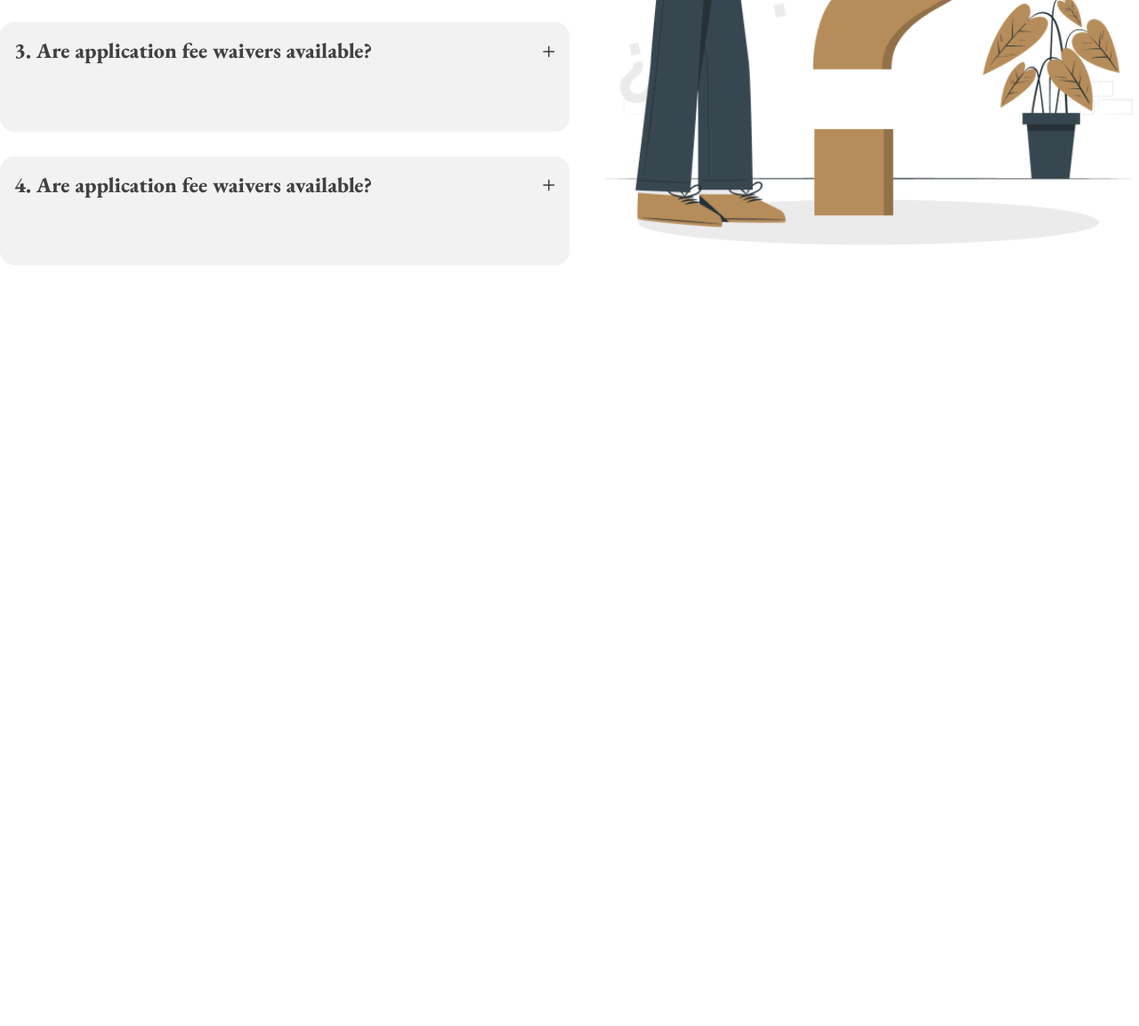
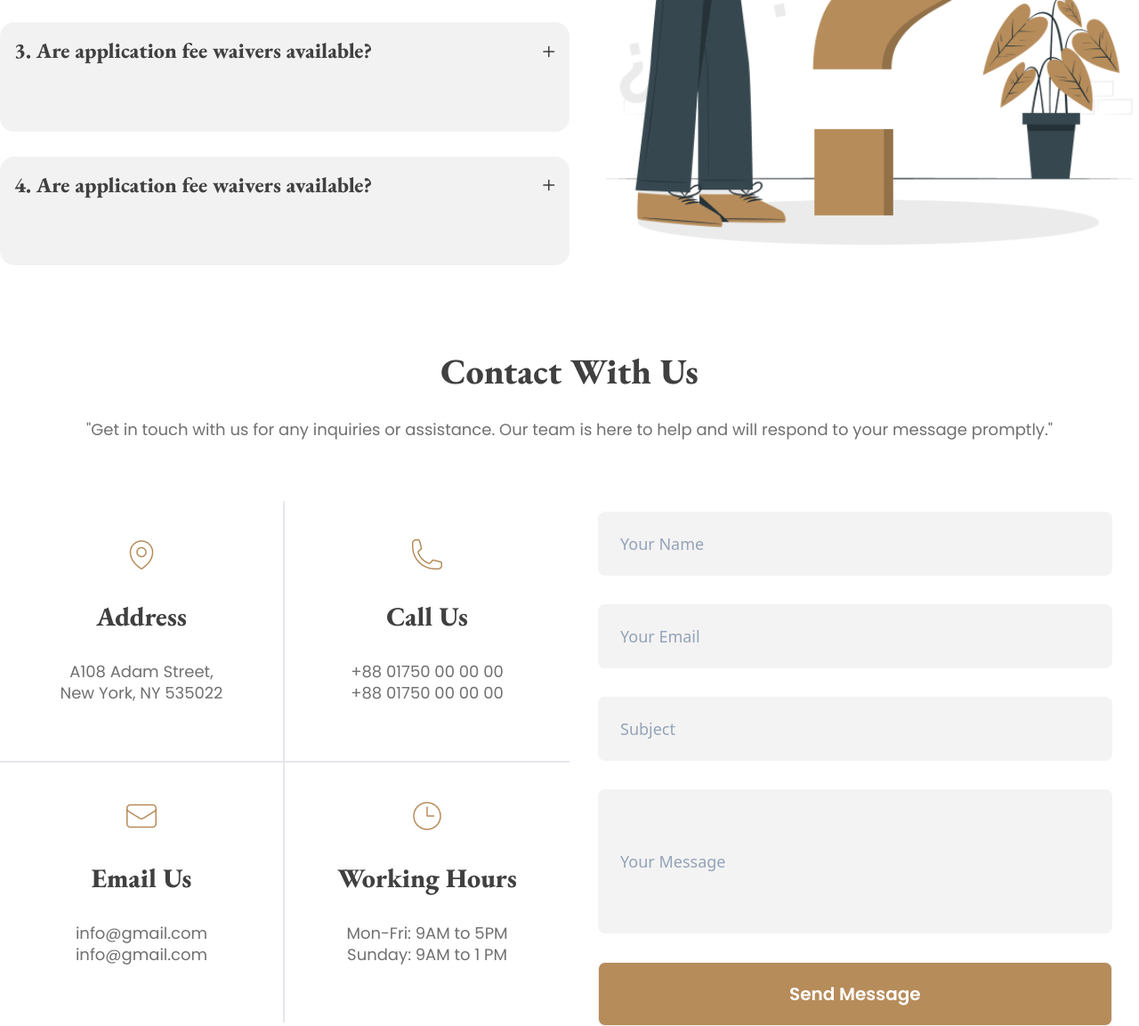
Before and after one commit to nazmul-devil/legal-solution-daisyUI, a plain HTML site: page index.html in a window 1280 px wide. Shown: the part 3314-4467 px from the top of the page at 89% size. Before the commit the page ends 3612 px from the top, so only its background shows below. Drawn offline with nearby package versions, Linux system fonts and the light colour scheme.

Commit message:
added-support-section

```diff
--- a/index.html
+++ b/index.html
@@ -532,9 +532,11 @@
 
         <section class="container mx auto flex items-center justify-center flex-col">
 
-            <h1 class="mt-14 lg:mt-28 mb-3 lg:mb-6 eb-garamond font-extrabold text-[2.5rem] text-[#414040] text-center">Frequently Asked Any
+            <h1 class="mt-14 lg:mt-28 mb-3 lg:mb-6 eb-garamond font-extrabold text-[2.5rem] text-[#414040] text-center">
+                Frequently Asked Any
                 Questions</h1>
-            <p class="poppins mb-6 lg:mb-16 font-normal text-lg leading-6 text-[#707070] text-center">"Find answers to common
+            <p class="poppins mb-6 lg:mb-16 font-normal text-lg leading-6 text-[#707070] text-center">"Find answers to
+                common
                 questions about our legal services. If you need more information, feel free to contact us."</p>
 
             <div class="grid grid-cols-1 cols lg:grid-cols-2 justify-center items-center  space-x-8">
@@ -591,6 +593,95 @@
 
         </section>
 
+
+
+        <!-- support section -->
+
+
+        <section class="container mx-auto">
+            <h1 class="mt-14 lg:mt-28 mb-3 lg:mb-6 eb-garamond font-extrabold text-[2.5rem] text-[#414040] text-center">
+                Contact With Us</h1>
+            <p class="poppins mb-6 lg:mb-16 font-normal text-lg leading-6 text-[#707070] text-center">"Get in touch with us for any inquiries or assistance. Our team is here to help and will respond to your message promptly."</p>
+
+
+            <div class="grid grid-cols-1 lg:grid-cols-2 lg:space-x-8 justify-center items-center">
+
+                <!-- card -->
+                <div class="space-y-0 grid grid-cols-1 gap-y-3 lg:grid-cols-2 lg:gap-y-0 justify-center items-center">
+                    <!-- card 1 -->
+                    <div class="card rounded-lg border-2 lg:border-t-0 lg:border-r-1 lg:border-b-1 lg:border-l-0 lg:rounded-none bg-base-100 max-w-[95%] lg:max-w-[100%]">
+                        <figure class="px-10 pt-10">
+                            <img src="images/location.png" alt="business law" />
+                        </figure>
+                        <div class="card-body items-center text-center">
+                            <h2 class="eb-garamond mb-6 font-extrabold text-3xl text-[#414040]">Address</h2>
+                            <p class="poppins mb-8 text-lg font-normal leading-6 text-[#707070]">A108 Adam Street,<br>
+                                New York, NY 535022</p>
+                        </div>
+                    </div>
+                    <!-- card 2 -->
+                    <div class="card rounded-lg border-2 bg-base-100 lg:border-t-0 lg:border-r-0 lg:border-l-0 lg:border-b-1 lg:rounded-none max-w-[95%] lg:max-w-[100%]">
+                        <figure class="px-10 pt-10">
+                            <img src="images/call.png" alt="business law" />
+                        </figure>
+                        <div class="card-body items-center text-center">
+                            <h2 class="eb-garamond mb-6 font-extrabold text-3xl text-[#414040]">Call Us</h2>
+                            <p class="poppins mb-8 text-lg font-normal leading-6 text-[#707070]">+88 01750 00 00 00 <br>
+                                +88 01750 00 00 00</p>
+
+                        </div>
+                    </div>
+                    <!-- card 3 -->
+                    <div class="card rounded-lg border-2 bg-base-100 lg:border-t-0 lg:border-b-0 lg:border-r-1 lg:border-l-0 lg:rounded-none max-w-[95%] lg:max-w-[100%]">
+                        <figure class="px-10 pt-10">
+                            <img src="images/email.png" alt="business law" />
+                        </figure>
+                        <div class="card-body items-center text-center">
+                            <h2 class="eb-garamond mb-6 font-extrabold text-3xl text-[#414040]">Email Us</h2>
+                            <p class="poppins mb-8 text-lg font-normal leading-6 text-[#707070]">info@gmail.com <br>
+                                info@gmail.com</p>
+                        </div>
+                    </div>
+                    <!-- card 4 -->
+                    <div class="card rounded-lg border-2 bg-base-100 lg:border-t-0 lg:border-b-0 lg:border-l-0 lg:border-r-0 lg:rounded-none max-w-[95%] lg:max-w-[100%]">
+                        <figure class="px-10 pt-10">
+                            <img src="images/time.png" alt="business law" />
+                        </figure>
+                        <div class="card-body items-center text-center">
+                            <h2 class="eb-garamond mb-6 font-extrabold text-3xl text-[#414040]">Working Hours</h2>
+                            <p class="poppins mb-8 text-lg font-normal leading-6 text-[#707070]">Mon-Fri: 9AM to 5PM
+                                <br>
+                                Sunday: 9AM to 1 PM
+                            </p>
+                        </div>
+                    </div>
+                </div>
+                <!-- form -->
+                <div class="mt-4 space-y-8">
+                    <!-- name -->
+                    <div><input type="text" placeholder="Your Name"
+                            class="input  input-lg w-full h-[4.5rem] max-w-[95%] bg-[#F3F3F3] placeholder-slate-400" />
+                    </div>
+                    <!-- email -->
+                    <div><input type="text" placeholder="Your Email"
+                        class="input  input-lg w-full h-[4.5rem] max-w-[95%] bg-[#F3F3F3] placeholder-slate-400" /></div>
+                    <!-- subject -->
+                    <div><input type="text" placeholder="Subject"
+                            class="input input-lg w-full h-[4.5rem] max-w-[95%] bg-[#F3F3F3] placeholder-slate-400" />
+                    </div>
+                    <!-- your message -->
+                    <div><input type="text" placeholder="Your Message"
+                            class="input input-lg w-full h-[10.125rem] max-w-[95%] bg-[#F3F3F3] placeholder-slate-400" />
+                    </div>
+                    <div><button class="btn bg-[#B68C5A] text-white font-semibold poppins text-xl w-full h-[4.5rem] max-w-[95%]">Send Message</button>
+                    </div>
+                </div>
+            </div>
+
+
+
+        </section>
+
     </main>
 
 
```
